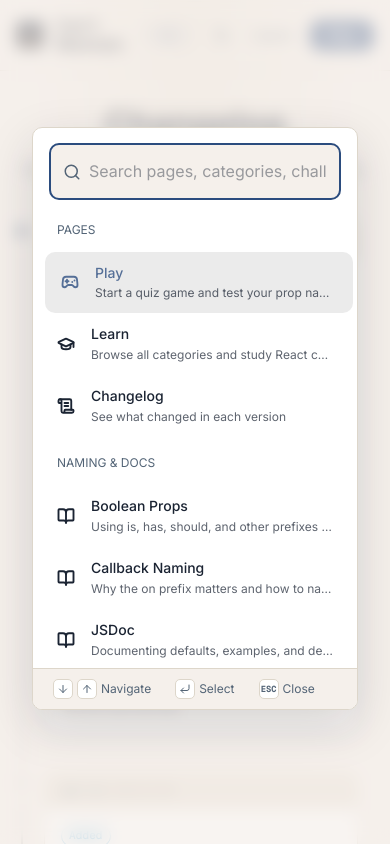
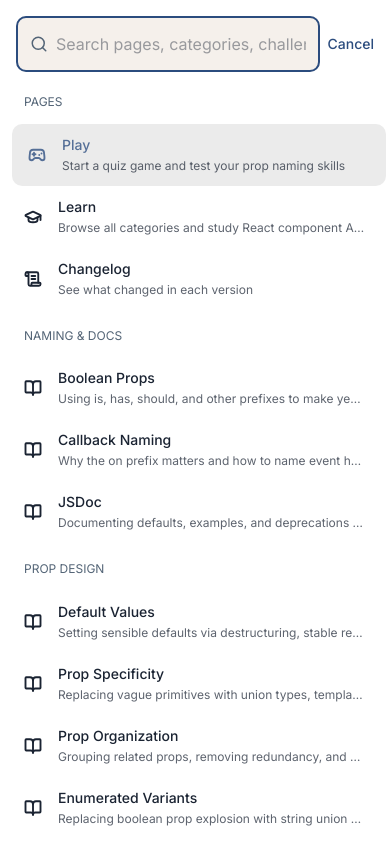
Before and after one commit to saschb2b/cant-maintain, a Next.js app: page /changelog in a window 390 px wide. Both pictures are taken after a click on the button 168 px from the left and 35 px from the top of the page. Shown: the top 844 px of the page. Built offline with nearby package versions, Linux system fonts and the light colour scheme.

Commit message:
fix: improve search palette UX on mobile
Make the dialog fullscreen on mobile with a Cancel button, hide
keyboard-only hints on touch devices, and use flex layout so results
fill available space.

Co-Authored-By: Claude Opus 4.6 <noreply@anthropic.com>

```diff
--- a/components/search-palette.tsx
+++ b/components/search-palette.tsx
@@ -463,19 +463,28 @@ export function SearchPalette({ open, onClose }: SearchPaletteProps) {
           sx: {
             overflow: "hidden",
             position: "fixed",
-            top: "15%",
             m: 0,
-            maxHeight: "70vh",
+            display: "flex",
+            flexDirection: "column",
             border: 1,
             borderColor: "divider",
-            boxShadow:
-              "0 16px 48px rgba(var(--mui-palette-text-primaryChannel) / 0.15)",
+            // Mobile: fullscreen / Desktop: centered floating
+            top: { xs: 0, sm: "15%" },
+            left: { xs: 0, sm: "50%" },
+            right: { xs: 0, sm: "auto" },
+            transform: { xs: "none", sm: "translateX(-50%)" },
+            maxHeight: { xs: "100%", sm: "70vh" },
+            height: { xs: "100%", sm: "auto" },
+            width: { xs: "100%", sm: "100%" },
+            borderRadius: { xs: 0, sm: 1 },
+            borderWidth: { xs: 0, sm: 1 },
+            boxShadow: { xs: "none", sm: "0 16px 48px rgba(var(--mui-palette-text-primaryChannel) / 0.15)" },
           },
         },
       }}
     >
       {/* Search Input */}
-      <Box sx={{ p: 2, pb: 1 }}>
+      <Box sx={{ display: "flex", alignItems: "center", p: 2, pb: 1, gap: 1 }}>
         <TextField
           inputRef={inputRef}
           autoFocus
@@ -523,12 +532,30 @@ export function SearchPalette({ open, onClose }: SearchPaletteProps) {
             },
           }}
         />
+        <Typography
+          component="button"
+          variant="body2"
+          onClick={handleClose}
+          sx={{
+            display: { xs: "block", sm: "none" },
+            flexShrink: 0,
+            background: "none",
+            border: "none",
+            color: "primary.main",
+            cursor: "pointer",
+            fontWeight: 500,
+            p: 0,
+          }}
+        >
+          Cancel
+        </Typography>
       </Box>
 
       {/* Results */}
       <Box
         sx={{
-          maxHeight: "calc(70vh - 130px)",
+          maxHeight: { xs: "none", sm: "calc(70vh - 130px)" },
+          flex: { xs: 1, sm: "initial" },
           overflowY: "auto",
           pb: 0.5,
         }}
@@ -615,10 +642,10 @@ export function SearchPalette({ open, onClose }: SearchPaletteProps) {
         )}
       </Box>
 
-      {/* Footer — keyboard hints */}
+      {/* Footer — keyboard hints (hidden on mobile) */}
       <Box
         sx={{
-          display: "flex",
+          display: { xs: "none", sm: "flex" },
           gap: 3,
           px: 2.5,
           py: 1.25,
```
